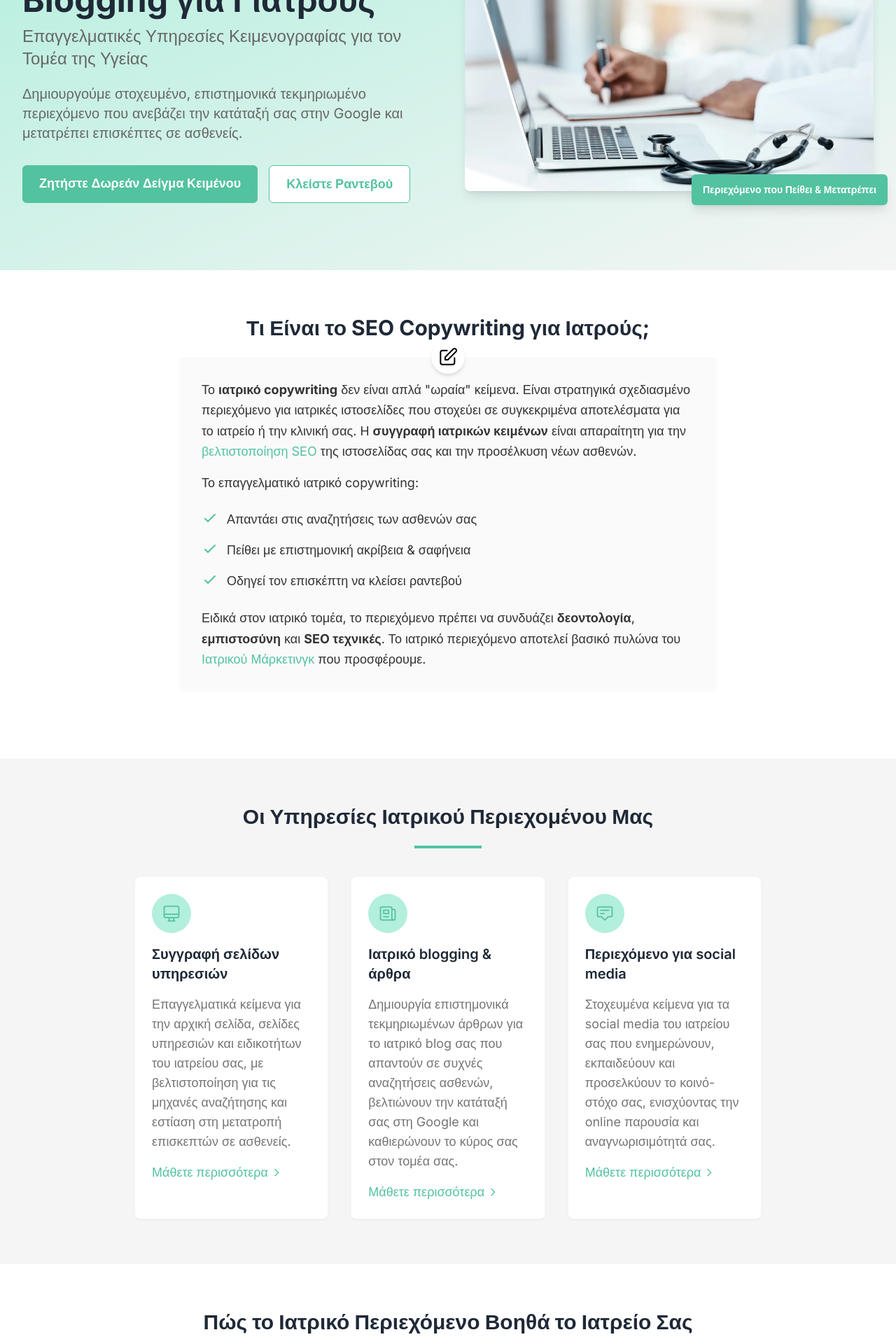
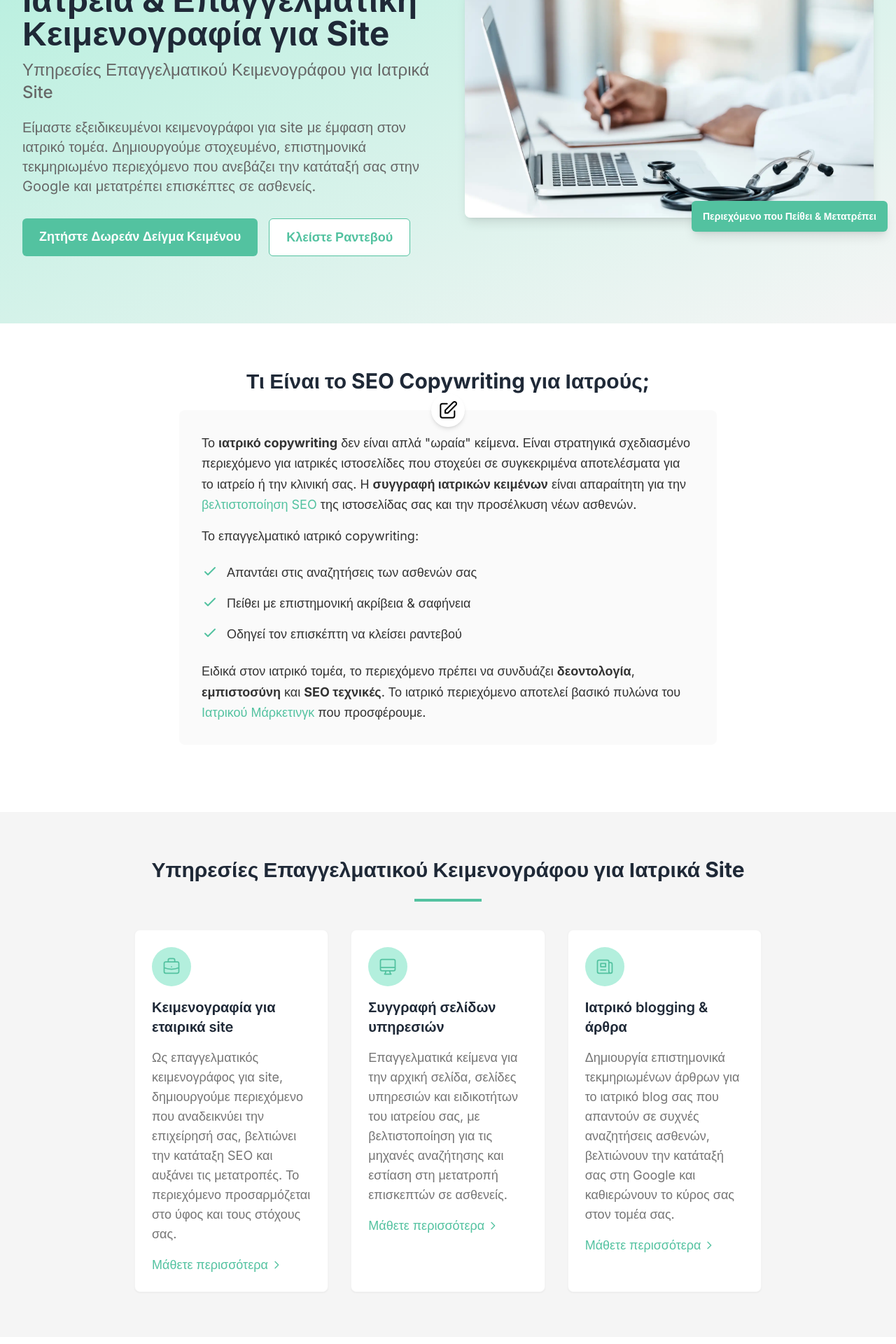
Before and after one commit to Phil13133/doctor-digital-nextjs-augment, a Next.js app: page /ypiresies/copywriting-gia-iatrous in a window 1280 px wide. Shown: the part 360-2280 px from the top of the page at 70% size. Built offline with nearby package versions, Linux system fonts and the light colour scheme; no server answers.

Commit message:
SEO optimization of Copywriting Services page for target keywords 'κειμενογράφος για site'

```diff
--- a/src/app/ypiresies/copywriting-gia-iatrous/metadata.ts
+++ b/src/app/ypiresies/copywriting-gia-iatrous/metadata.ts
@@ -6,16 +6,16 @@ import { Metadata } from 'next';
  * This metadata is used for SEO and social sharing for the copywriting services page
  */
 export const metadata: Metadata = {
-  title: 'SEO Ιατρικό Κείμενο | Συγγραφή για Ιατρικά Sites | Doctor Digital',
-  description: 'Συγγραφή SEO κειμένου για ιατρικά sites. Αποκτήστε επαγγελματικό περιεχόμενο που πείθει τους ασθενείς και κατατάσσεται στη Google από εξειδικευμένο κειμενογράφο.',
-  keywords: ['Copywriting για Γιατρούς', 'Ιατρικό Copywriting', 'Κειμενογράφος για Ιατρεία', 'Περιεχόμενο για Ιατρικά Site', 'Ιατρικό Blog Writing', 'SEO Copywriting για Ιατρούς'],
+  title: 'Κειμενογράφος για Site & Ιατρεία | SEO Copywriting | Doctor Digital',
+  description: 'Επαγγελματικός κειμενογράφος για ιατρικά site. Εξειδικευμένο SEO copywriting που προσελκύει ασθενείς στο ιατρείο σας και βελτιώνει την κατάταξή σας στη Google.',
+  keywords: ['Κειμενογράφος', 'Κειμενογράφος για site', 'Copywriting για Γιατρούς', 'Ιατρικό Copywriting', 'Κειμενογράφος για Ιατρεία', 'Περιεχόμενο για Ιατρικά Site', 'Ιατρικό Blog Writing', 'SEO Copywriting για Ιατρούς'],
   alternates: {
     canonical: `${SITE.url}/ypiresies/copywriting-gia-iatrous`,
   },
   openGraph: {
     type: 'website',
-    title: 'SEO Ιατρικό Κείμενο | Συγγραφή για Ιατρικά Sites | Doctor Digital',
-    description: 'Συγγραφή SEO κειμένου για ιατρικά sites. Αποκτήστε επαγγελματικό περιεχόμενο που πείθει τους ασθενείς και κατατάσσεται στη Google.',
+    title: 'Κειμενογράφος για Site & Ιατρεία | SEO Copywriting | Doctor Digital',
+    description: 'Επαγγελματικός κειμενογράφος για ιατρικά site. Εξειδικευμένο SEO copywriting που προσελκύει ασθενείς στο ιατρείο σας και βελτιώνει την κατάταξή σας στη Google.',
     url: `${SITE.url}/ypiresies/copywriting-gia-iatrous`,
     siteName: SITE.name,
     locale: SITE.locale,
@@ -30,8 +30,8 @@ export const metadata: Metadata = {
   },
   twitter: {
     card: 'summary_large_image',
-    title: 'SEO Ιατρικό Κείμενο | Συγγραφή για Ιατρικά Sites | Doctor Digital',
-    description: 'Συγγραφή SEO κειμένου για ιατρικά sites. Αποκτήστε επαγγελματικό περιεχόμενο που πείθει τους ασθενείς.',
+    title: 'Κειμενογράφος για Site & Ιατρεία | SEO Copywriting | Doctor Digital',
+    description: 'Επαγγελματικός κειμενογράφος για ιατρικά site. Εξειδικευμένο SEO copywriting που προσελκύει ασθενείς στο ιατρείο σας.',
     images: [`${SITE.url}/og/copywriting.jpg`],
   },
   robots: {
--- a/src/app/ypiresies/copywriting-gia-iatrous/page.tsx
+++ b/src/app/ypiresies/copywriting-gia-iatrous/page.tsx
@@ -11,9 +11,9 @@ import RelatedServices from '@/components/services/RelatedServices';
 import RelatedBlogPosts from '@/components/blog/RelatedBlogPosts';
 
 export const metadata: Metadata = {
-  title: 'SEO Ιατρικό Κείμενο | Συγγραφή για Ιατρικά Sites | Doctor Digital',
-  description: 'Συγγραφή SEO κειμένου για ιατρικά sites. Αποκτήστε επαγγελματικό περιεχόμενο που πείθει τους ασθενείς και κατατάσσεται στη Google από εξειδικευμένο κειμενογράφο.',
-  keywords: ['Ιατρικό Copywriting', 'Κειμενογράφος για Ιατρούς', 'Ιατρική Κειμενογραφία', 'SEO Άρθρα για Γιατρούς', 'Ιατρικό Περιεχόμενο', 'Copywriting Κλινική', 'Ιατρικά Άρθρα', 'Περιεχόμενο για Ιατρικό Site', 'Συγγραφή Ιατρικών Κειμένων', 'Ιατρικό Blogging'],
+  title: 'Κειμενογράφος για Site & Ιατρεία | SEO Copywriting | Doctor Digital',
+  description: 'Επαγγελματικός κειμενογράφος για ιατρικά site. Εξειδικευμένο SEO copywriting που προσελκύει ασθενείς στο ιατρείο σας και βελτιώνει την κατάταξή σας στη Google.',
+  keywords: ['Κειμενογράφος', 'Κειμενογράφος για site', 'Ιατρικό Copywriting', 'Κειμενογράφος για Ιατρούς', 'Ιατρική Κειμενογραφία', 'SEO Άρθρα για Γιατρούς', 'Ιατρικό Περιεχόμενο', 'Copywriting Κλινική', 'Ιατρικά Άρθρα', 'Περιεχόμενο για Ιατρικό Site', 'Συγγραφή Ιατρικών Κειμένων', 'Ιατρικό Blogging'],
 };
 
 // FAQ data
@@ -44,9 +44,9 @@ export default function CopywritingForDoctors() {
   return (
     <>
       <ServiceSchema
-        name="Εξειδικευμένες Υπηρεσίες Copywriting για Γιατρούς"
+        name="Υπηρεσίες Επαγγελματικού Κειμενογράφου για Ιατρικά Site"
         url="https://doctordigital.gr/ypiresies/copywriting-gia-iatrous"
-        description="Δημιουργούμε στοχευμένο, επιστημονικά τεκμηριωμένο περιεχόμενο που ανεβάζει την κατάταξή σας στην Google και μετατρέπει επισκέπτες σε ασθενείς."
+        description="Εξειδικευμένος κειμενογράφος για ιατρικά site. Δημιουργούμε στοχευμένο, επιστημονικά τεκμηριωμένο περιεχόμενο που ανεβάζει την κατάταξή σας στην Google και μετατρέπει επισκέπτες σε ασθενείς."
         provider={{
           name: "Doctor Digital",
           url: "https://doctordigital.gr"
@@ -83,13 +83,13 @@ export default function CopywritingForDoctors() {
           <div className="grid grid-cols-1 lg:grid-cols-2 gap-12 items-center">
             <div>
               <h1 className="text-4xl md:text-5xl font-bold leading-tight mb-3">
-                Ιατρικό Περιεχόμενο & Blogging για Γιατρούς
+                SEO Copywriting για Ιατρεία & Επαγγελματική Κειμενογραφία για Site
               </h1>
               <h2 className="text-xl md:text-2xl text-text-light font-medium mb-5">
-                Επαγγελματικές Υπηρεσίες Κειμενογραφίας για τον Τομέα της Υγείας
+                Υπηρεσίες Επαγγελματικού Κειμενογράφου για Ιατρικά Site
               </h2>
               <p className="text-xl text-text-light mb-8 max-w-xl">
-                Δημιουργούμε στοχευμένο, επιστημονικά τεκμηριωμένο περιεχόμενο που ανεβάζει την κατάταξή σας στην Google και μετατρέπει επισκέπτες σε ασθενείς.
+                Είμαστε εξειδικευμένοι κειμενογράφοι για site με έμφαση στον ιατρικό τομέα. Δημιουργούμε στοχευμένο, επιστημονικά τεκμηριωμένο περιεχόμενο που ανεβάζει την κατάταξή σας στην Google και μετατρέπει επισκέπτες σε ασθενείς.
               </p>
               <div className="flex flex-col sm:flex-row gap-4">
                 <Link href="/epikoinonia" className="btn-primary text-center">
@@ -168,15 +168,34 @@ export default function CopywritingForDoctors() {
         </div>
       </section>
 
-      {/* Medical Copywriting Services Section */}
+      {/* Copywriting Services Section */}
       <section className="py-16 bg-background">
         <div className="container mx-auto">
           <div className="max-w-4xl mx-auto">
-            <h2 className="text-3xl font-bold mb-6 text-center">Οι Υπηρεσίες Ιατρικού Περιεχομένου Μας</h2>
+            <h2 className="text-3xl font-bold mb-6 text-center">Υπηρεσίες Επαγγελματικού Κειμενογράφου για Ιατρικά Site</h2>
             <div className="w-24 h-1 bg-brand-200 mx-auto mb-10"></div>
 
             <div className="grid grid-cols-1 md:grid-cols-3 gap-8">
-              {/* Service 1 */}
+              {/* Service 1 - Corporate sites */}
+              <div className="bg-white p-6 rounded-lg shadow-sm border border-gray-100 hover:shadow-md transition-shadow duration-300">
+                <div className="bg-brand-50 w-14 h-14 rounded-full flex items-center justify-center mb-4">
+                  <svg className="w-7 h-7 text-brand-200" fill="none" stroke="currentColor" viewBox="0 0 24 24" xmlns="http://www.w3.org/2000/svg">
+                    <path strokeLinecap="round" strokeLinejoin="round" strokeWidth={1.5} d="M21 13.255A23.931 23.931 0 0112 15c-3.183 0-6.22-.62-9-1.745M16 6V4a2 2 0 00-2-2h-4a2 2 0 00-2 2v2m4 6h.01M5 20h14a2 2 0 002-2V8a2 2 0 00-2-2H5a2 2 0 00-2 2v10a2 2 0 002 2z" />
+                  </svg>
+                </div>
+                <h3 className="text-xl font-semibold mb-4">Κειμενογραφία για εταιρικά site</h3>
+                <p className="text-gray-600 mb-4">
+                  Ως επαγγελματικός κειμενογράφος για site, δημιουργούμε περιεχόμενο που αναδεικνύει την επιχείρησή σας, βελτιώνει την κατάταξη SEO και αυξάνει τις μετατροπές. Το περιεχόμενο προσαρμόζεται στο ύφος και τους στόχους σας.
+                </p>
+                <Link href="/epikoinonia" className="text-brand-200 font-medium flex items-center hover:text-brand-300 transition-colors">
+                  Μάθετε περισσότερα
+                  <svg className="w-4 h-4 ml-1" fill="none" stroke="currentColor" viewBox="0 0 24 24" xmlns="http://www.w3.org/2000/svg">
+                    <path strokeLinecap="round" strokeLinejoin="round" strokeWidth={2} d="M9 5l7 7-7 7" />
+                  </svg>
+                </Link>
+              </div>
+
+              {/* Service 2 - Medical sites */}
               <div className="bg-white p-6 rounded-lg shadow-sm border border-gray-100 hover:shadow-md transition-shadow duration-300">
                 <div className="bg-brand-50 w-14 h-14 rounded-full flex items-center justify-center mb-4">
                   <svg className="w-7 h-7 text-brand-200" fill="none" stroke="currentColor" viewBox="0 0 24 24" xmlns="http://www.w3.org/2000/svg">
@@ -195,7 +214,7 @@ export default function CopywritingForDoctors() {
                 </Link>
               </div>
 
-              {/* Service 2 */}
+              {/* Service 3 */}
               <div className="bg-white p-6 rounded-lg shadow-sm border border-gray-100 hover:shadow-md transition-shadow duration-300">
                 <div className="bg-brand-50 w-14 h-14 rounded-full flex items-center justify-center mb-4">
                   <svg className="w-7 h-7 text-brand-200" fill="none" stroke="currentColor" viewBox="0 0 24 24" xmlns="http://www.w3.org/2000/svg">
@@ -214,8 +233,8 @@ export default function CopywritingForDoctors() {
                 </Link>
               </div>
 
-              {/* Service 3 */}
-              <div className="bg-white p-6 rounded-lg shadow-sm border border-gray-100 hover:shadow-md transition-shadow duration-300">
+              {/* Service 4 - Hidden on smaller screens */}
+              <div className="hidden">
                 <div className="bg-brand-50 w-14 h-14 rounded-full flex items-center justify-center mb-4">
                   <svg className="w-7 h-7 text-brand-200" fill="none" stroke="currentColor" viewBox="0 0 24 24" xmlns="http://www.w3.org/2000/svg">
                     <path strokeLinecap="round" strokeLinejoin="round" strokeWidth={1.5} d="M7 8h10M7 12h4m1 8l-4-4H5a2 2 0 01-2-2V6a2 2 0 012-2h14a2 2 0 012 2v8a2 2 0 01-2 2h-3l-4 4z" />
@@ -237,11 +256,11 @@ export default function CopywritingForDoctors() {
         </div>
       </section>
 
-      {/* How We Create Medical Content Section */}
+      {/* How Copywriting Helps Section */}
       <section className="py-16 bg-white">
         <div className="container mx-auto">
           <div className="max-w-4xl mx-auto">
-            <h2 className="text-3xl font-bold mb-10 text-center">Πώς το Ιατρικό Περιεχόμενο Βοηθά το Ιατρείο Σας</h2>
+            <h2 className="text-3xl font-bold mb-10 text-center">Πώς Βοηθά το Εξειδικευμένο Περιεχόμενο το Ιατρείο Σας</h2>
 
             <div className="space-y-12">
               {/* Step 1 */}
@@ -347,7 +366,7 @@ export default function CopywritingForDoctors() {
       <section className="py-16 bg-gradient-to-br from-brand-50/50 to-white">
         <div className="container mx-auto">
           <div className="max-w-4xl mx-auto">
-            <h2 className="text-3xl font-bold mb-6 text-center">Οφέλη του Επαγγελματικού Ιατρικού Περιεχομένου</h2>
+            <h2 className="text-3xl font-bold mb-6 text-center">Οφέλη Συνεργασίας με Εξειδικευμένο Κειμενογράφο για το Ιατρείο Σας</h2>
             <div className="w-24 h-1 bg-brand-200 mx-auto mb-10"></div>
 
             <div className="grid grid-cols-1 md:grid-cols-2 gap-8">
@@ -427,7 +446,7 @@ export default function CopywritingForDoctors() {
       <section className="py-16 bg-white">
         <div className="container mx-auto">
           <div className="text-center mb-12">
-            <h2 className="text-3xl font-bold mb-6 text-center">Συχνές Ερωτήσεις για το ιατρικό περιεχόμενο</h2>
+            <h2 className="text-3xl font-bold mb-6 text-center">Συχνές Ερωτήσεις για το SEO Copywriting Ιατρικών Site</h2>
             <div className="w-24 h-1 bg-brand-200 mx-auto mb-6"></div>
             <p className="text-text-light max-w-2xl mx-auto">
               Απαντήσεις στις πιο συχνές ερωτήσεις για το SEO Copywriting στον ιατρικό κλάδο.
```
